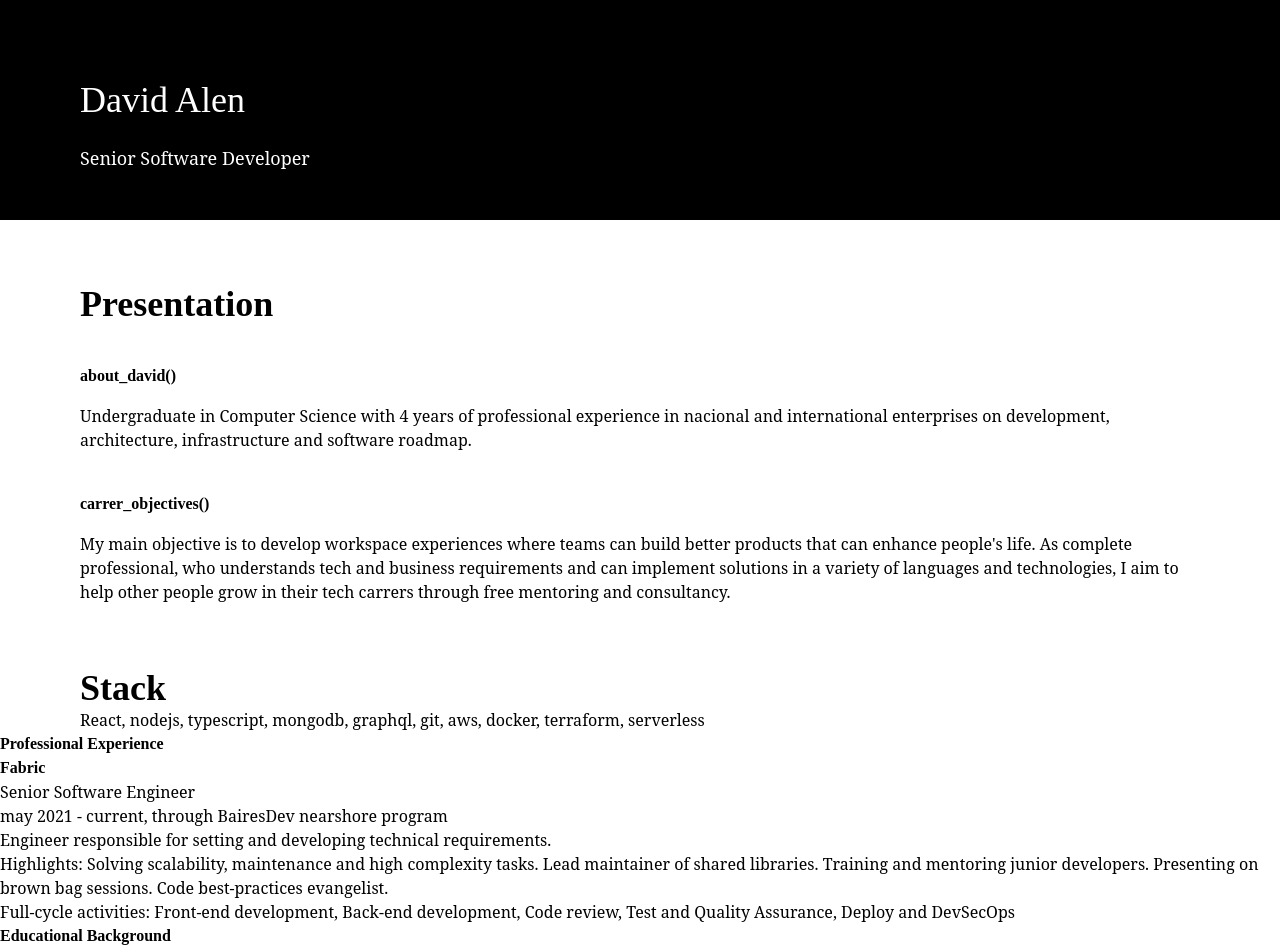
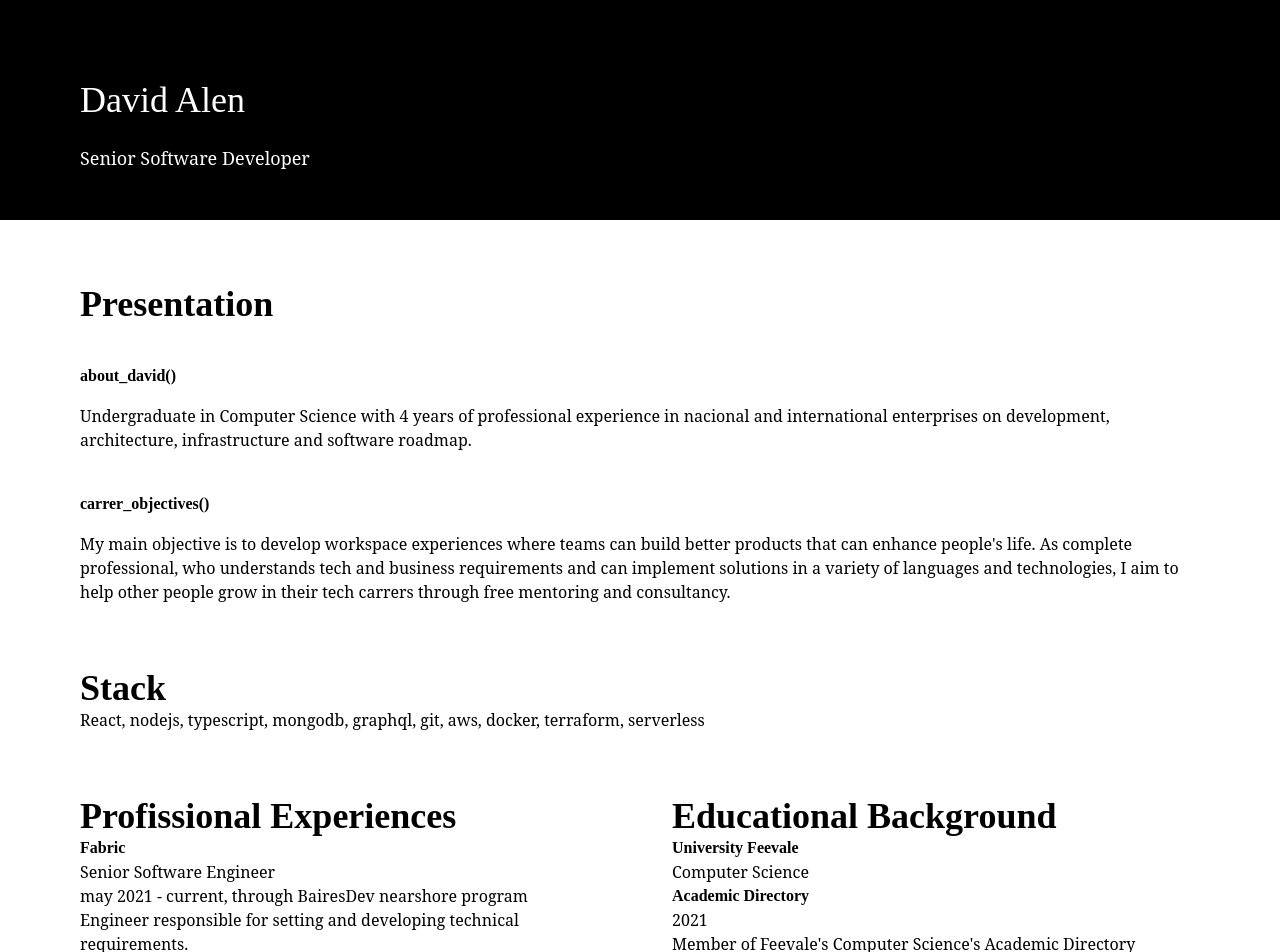
Before and after one commit to AlenDavid/davidalen.dev, a Next.js app: page / in a window 1280 px wide. Shown: the top 952 px of the page. Built offline with nearby package versions, Linux system fonts and the light colour scheme.

Commit message:
(update) remove hero from content

```diff
--- a/components/Experiences.js
+++ b/components/Experiences.js
@@ -2,9 +2,9 @@ import React from 'react'
 
 export function Experiences() {
 	return (
-		<section>
+		<section className='px-20 grid grid-cols-2 gap-16'>
 			<div>
-				<h2>Professional Experience</h2>
+				<h2 className='text-4xl font-bold mt-16'>Profissional Experiences</h2>
 				<div>
 					<div>
 						<h3>Fabric</h3>
@@ -29,7 +29,7 @@ export function Experiences() {
 				</div>
 			</div>
 			<div>
-				<h2>Educational Background</h2>
+				<h2 className='text-4xl font-bold mt-16'>Educational Background</h2>
 				<div>
 					<h3>University Feevale</h3>
 					<p>Computer Science</p>
--- a/pages/index.js
+++ b/pages/index.js
@@ -3,11 +3,13 @@ import {Experiences, Hero, Presentation, Stack} from '../components/'
 
 export default function Home() {
 	return (
-		<main className='container'>
+		<main>
 			<Hero />
-			<Presentation />
-			<Stack />
-			<Experiences />
+			<div className='container mx-auto'>
+				<Presentation />
+				<Stack />
+				<Experiences />
+			</div>
 		</main>
 	)
 }
```
